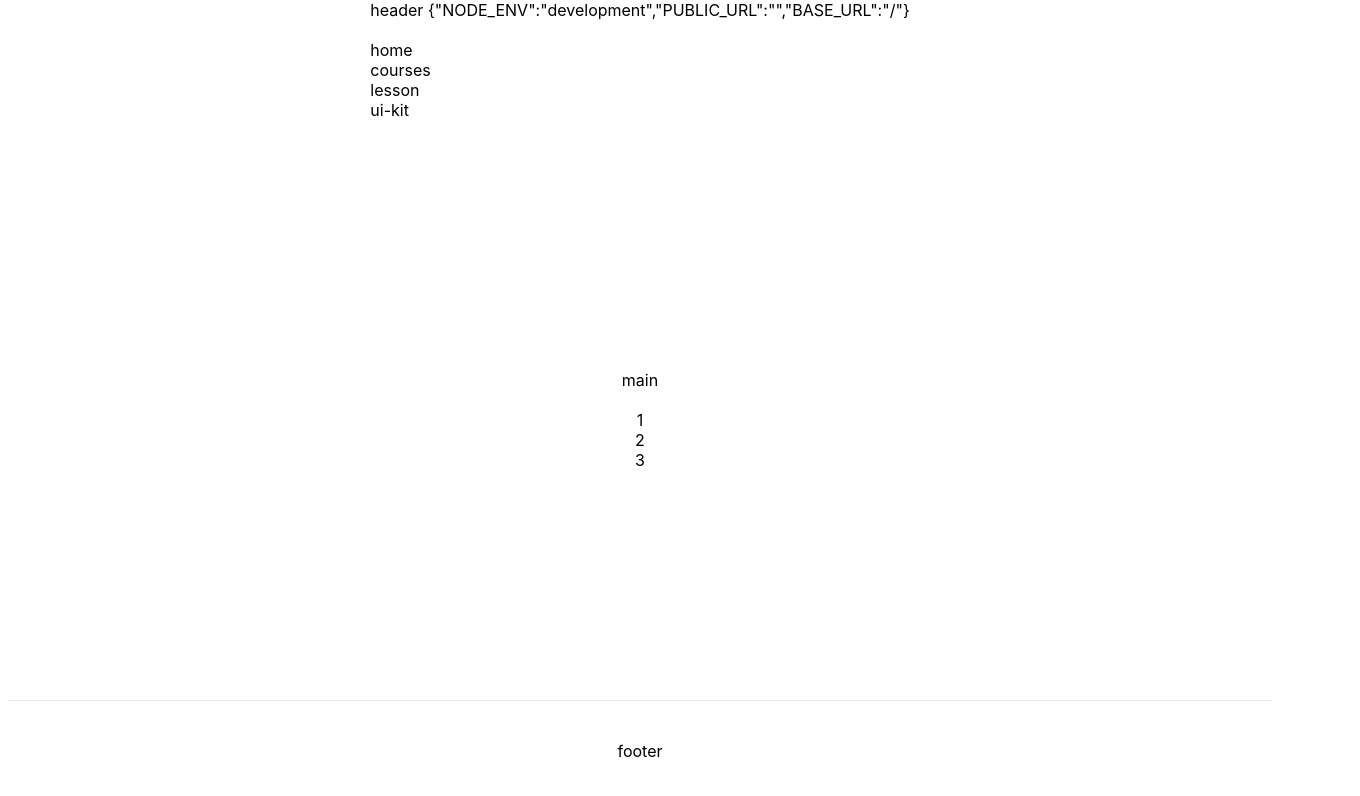
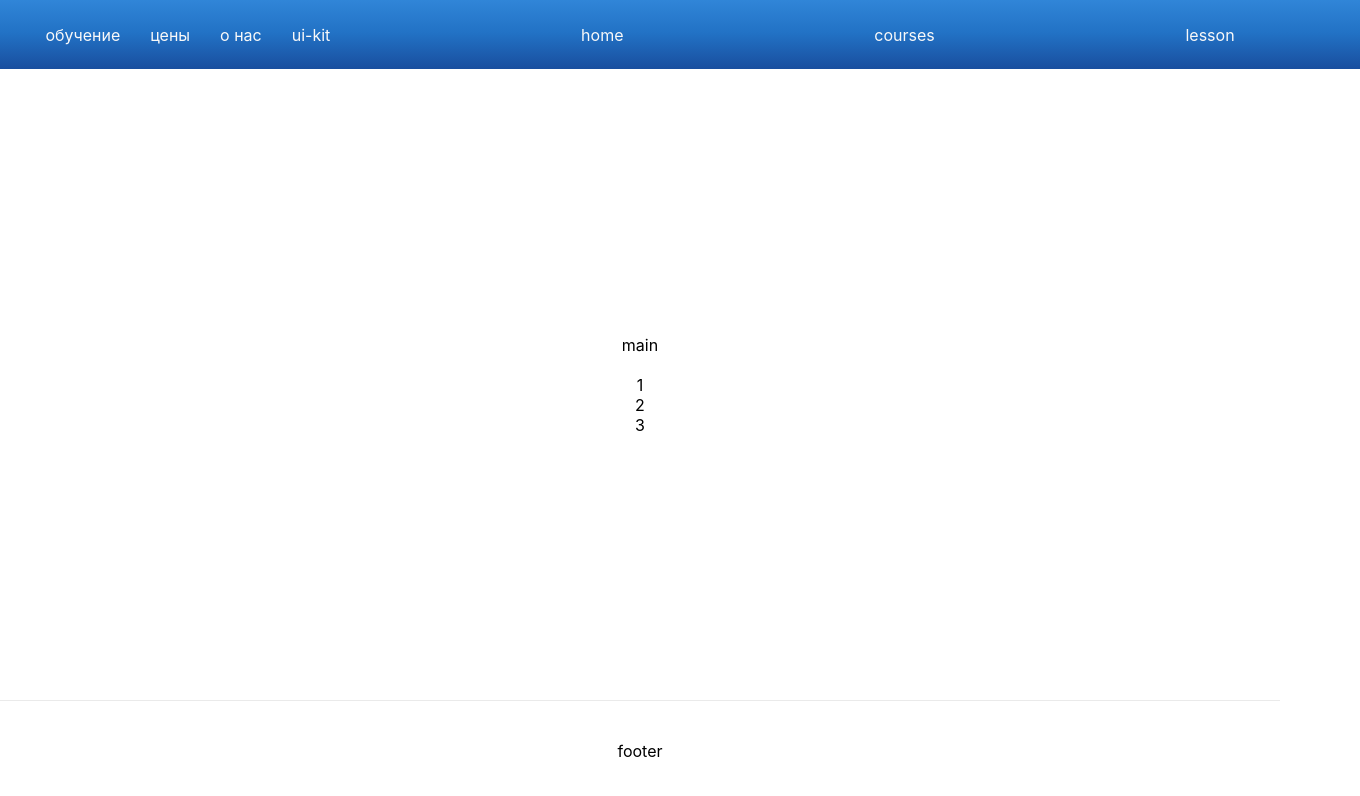
Before and after one commit to Winorbit/WEB_UI_2, a Next.js app: page / in a window 1280 px wide. Shown: the top 796 px of the page, 1360 px wide, since content can reach past the window. Built offline with nearby package versions, Linux system fonts and the light colour scheme.

Commit message:
start header

```diff
--- a/pages/ui-kit/index.tsx
+++ b/pages/ui-kit/index.tsx
@@ -1,7 +1,7 @@
 import {Page} from '../../ui-kit/page/Page'
 import s from './ui-kit.module.css'
-import Button from './button/Button'
-import Input from './input/Input'
+import Button from '../../ui-kit/button/Button'
+import Input from '../../ui-kit/input/Input'
 
 const UIKit = () => {
     return (
--- /dev/null
+++ b/ui-kit/header/Header.module.css
@@ -0,0 +1,19 @@
+.all {
+    display: flex;
+    justify-content: space-around;
+    align-items: center;
+    width: 100vw;
+    min-width: 1440px;
+    height: 69px;
+
+    background: linear-gradient(180deg, #3890E2 -26.09%, #2272C5 47.66%, #153E8D 123.19%);
+    color: #f9f9f9;
+}
+
+.menu {
+    display: flex;
+}
+
+.menuItem {
+    margin-right: 30px;
+}
--- /dev/null
+++ b/ui-kit/header/Header.tsx
@@ -0,0 +1,21 @@
+import React from 'react'
+import Link from 'next/link'
+import s from './Header.module.css'
+
+export const Header: React.FC = () => {
+    return (
+        <header className={s.all}>
+            <div className={s.menu}>
+                <div className={s.menuItem}>обучение</div>
+                <div className={s.menuItem}>цены</div>
+                <div className={s.menuItem}>о нас</div>
+                <Link href={'/ui-kit'}>ui-kit</Link>
+            </div>
+
+            <Link href={'/'}>home</Link>
+            <Link href={'/courses'}>courses</Link>
+            <Link href={'/lesson'}>lesson</Link>
+
+        </header>
+    )
+}
--- a/pages/ui-kit/input/Input.module.css
+++ b/ui-kit/input/Input.module.css
@@ -1,7 +1,7 @@
 .input {
     width: 295px;
     height: 25px;
-    padding-left: 10px;
+    padding-left: 7px;
 
     border-radius: 8px;
     outline: none;
--- a/ui-kit/page/Home.module.css
+++ b/ui-kit/page/Home.module.css
@@ -1,12 +1,9 @@
 .container {
-  min-height: 100vh;
-
-  padding: 0 0.5rem;
-
   display: flex;
   flex-direction: column;
-  justify-content: center;
   align-items: center;
+
+  min-height: 100vh;
 }
 
 .main {
--- a/ui-kit/page/Page.tsx
+++ b/ui-kit/page/Page.tsx
@@ -1,7 +1,7 @@
 import React from 'react'
 import Head from 'next/head'
-import Link from 'next/link'
 import s from './Home.module.css'
+import {Header} from '../header/Header'
 
 export const Page:React.FC = ({children}) => {
     return (
@@ -11,21 +11,7 @@ export const Page:React.FC = ({children}) => {
                 {/*<link rel='icon' href='/favicon.ico'/>*/}
             </Head>
 
-            <header>
-                header {JSON.stringify(process.env)}
-                <br/>
-                <br/>
-                <Link href={'/'}>home</Link>
-                <br/>
-                <Link href={'/courses'}>courses</Link>
-                <br/>
-                <Link href={'/lesson'}>lesson</Link>
-                <br/>
-                <Link href={'/ui-kit'}>ui-kit</Link>
-                <br/>
-
-                <br/>
-            </header>
+            <Header/>
 
             {children}
 
```
Also changed, not shown: ui-kit/button/Button.module.css (renamed from pages/ui-kit/button/Button.module.css), ui-kit/button/Button.tsx (renamed from pages/ui-kit/button/Button.tsx), ui-kit/input/Input.tsx (renamed from pages/ui-kit/input/Input.tsx).
